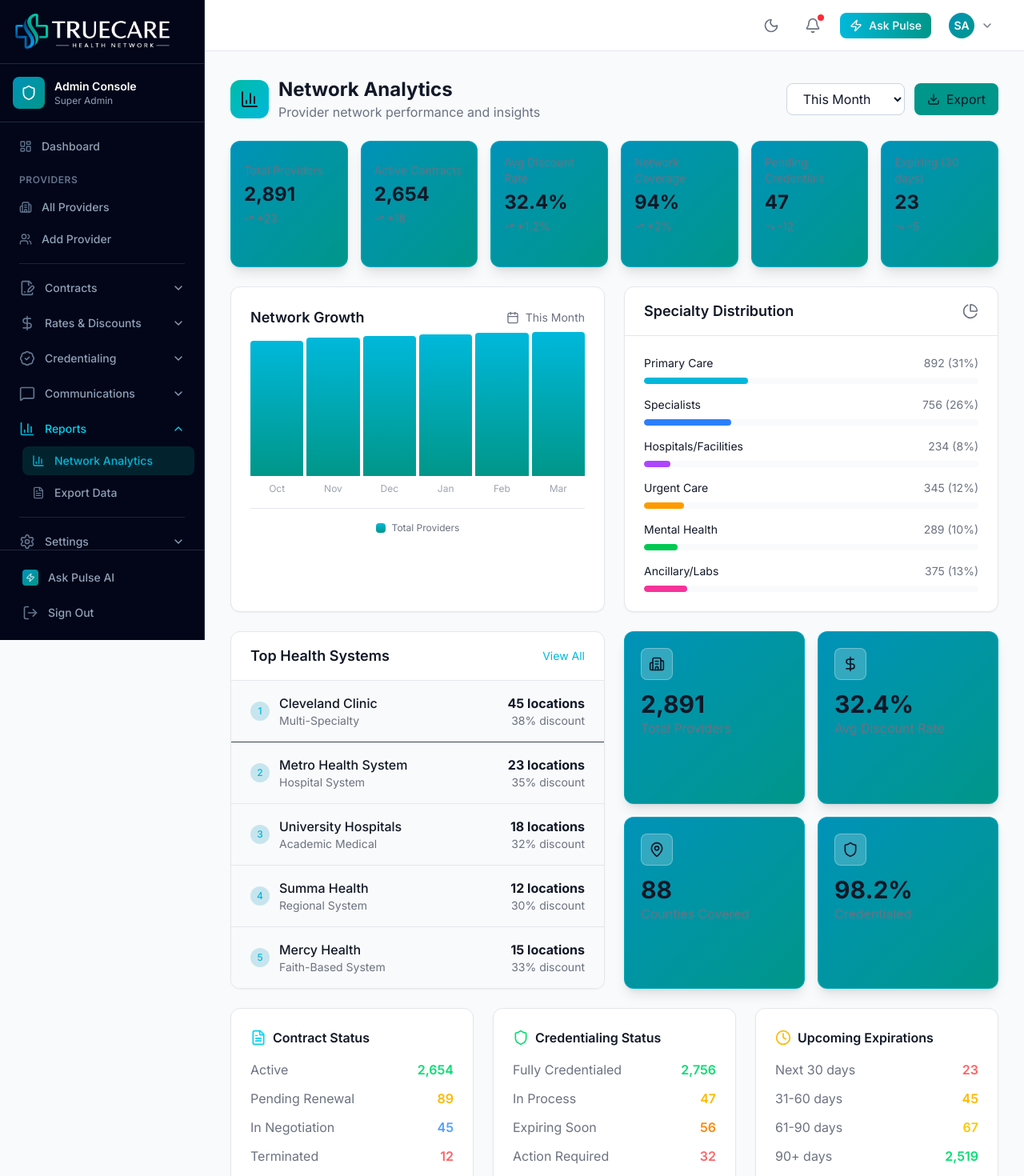
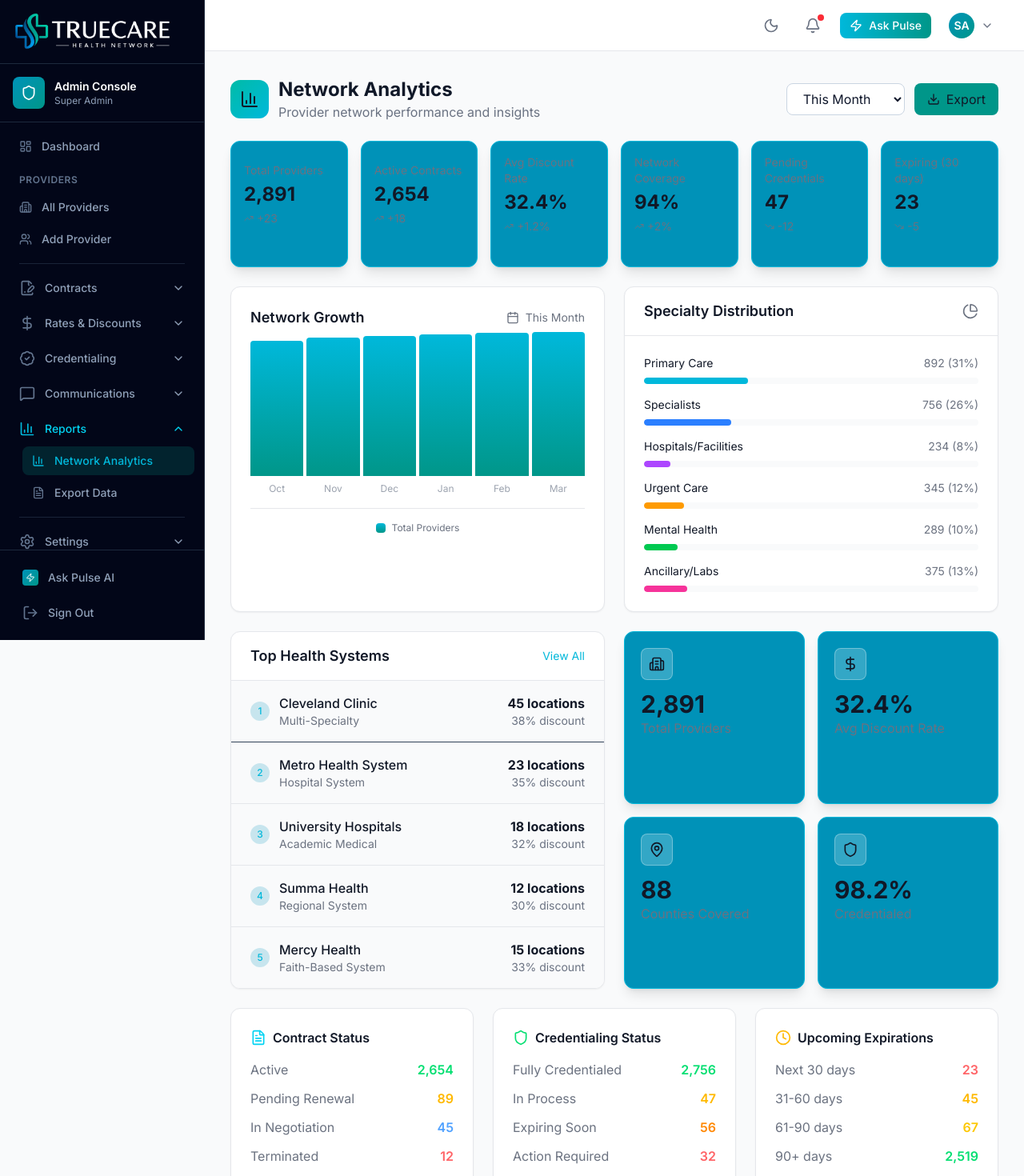
Before and after one commit to CoHoast/clarity-health-network, a Next.js app: page /admin/analytics in a window 1280 px wide. Shown: the top 1470 px of the page at 80% size. Built offline with nearby package versions, Linux system fonts and the light colour scheme.

Commit message:
Light theme stat boxes: solid cyan-600 (no gradient)

```diff
--- a/app/admin/analytics/page.tsx
+++ b/app/admin/analytics/page.tsx
@@ -260,7 +260,7 @@ export default function AnalyticsPage() {
             className={`rounded-xl p-4 text-left transition-all group shadow-lg ${
               isDark
                 ? 'bg-slate-950 border border-slate-800 hover:bg-slate-900'
-                : 'bg-gradient-to-br from-cyan-600 to-teal-600 border border-cyan-500/50 hover:from-cyan-500 hover:to-teal-500'
+                : 'bg-cyan-600 border border-cyan-500 hover:bg-cyan-500'
             }`}
           >
             <p className={`text-sm mb-1 ${isDark ? 'text-slate-400' : 'text-cyan-100'}`}>{kpi.label}</p>
@@ -388,7 +388,7 @@ export default function AnalyticsPage() {
                 className={`rounded-xl p-5 cursor-pointer transition-all shadow-lg ${
                   isDark
                     ? 'bg-slate-950 border border-slate-800 hover:bg-slate-900'
-                    : 'bg-gradient-to-br from-cyan-600 to-teal-600 border border-cyan-500/50 hover:from-cyan-500 hover:to-teal-500'
+                    : 'bg-cyan-600 border border-cyan-500 hover:bg-cyan-500'
                 }`}
                 onClick={() => setSelectedDrilldown(stat.drilldown)}
               >
--- a/app/admin/contracts/expiring/page.tsx
+++ b/app/admin/contracts/expiring/page.tsx
@@ -96,7 +96,7 @@ export default function ExpiringContractsPage() {
             className={`rounded-xl p-5 shadow-lg ${
               isDark
                 ? 'bg-slate-950 border border-slate-800'
-                : 'bg-gradient-to-br from-cyan-600 to-teal-600 border border-cyan-500/50'
+                : 'bg-cyan-600 border border-cyan-500'
             }`}
           >
             <p className={`text-3xl font-bold ${isDark ? 'text-white' : 'text-white'}`}>{stat.count}</p>
--- a/app/admin/credentialing/page.tsx
+++ b/app/admin/credentialing/page.tsx
@@ -192,7 +192,7 @@ export default function CredentialingPage() {
             className={`rounded-xl p-4 shadow-lg ${
               isDark
                 ? 'bg-slate-950 border border-slate-800'
-                : 'bg-gradient-to-br from-cyan-600 to-teal-600 border border-cyan-500/50'
+                : 'bg-cyan-600 border border-cyan-500'
             }`}
           >
             <p className={`text-2xl font-bold ${isDark ? 'text-white' : 'text-white'}`}>{stat.value}</p>
--- a/app/admin/page.tsx
+++ b/app/admin/page.tsx
@@ -104,7 +104,7 @@ export default function AdminDashboard() {
               className={`rounded-xl p-5 shadow-lg ${
                 isDark
                   ? 'bg-slate-950 border border-slate-800'
-                  : 'bg-gradient-to-br from-cyan-600 to-teal-600 border border-cyan-500/50'
+                  : 'bg-cyan-600 border border-cyan-500'
               }`}
             >
               <div className="flex items-center justify-between mb-3">
```
